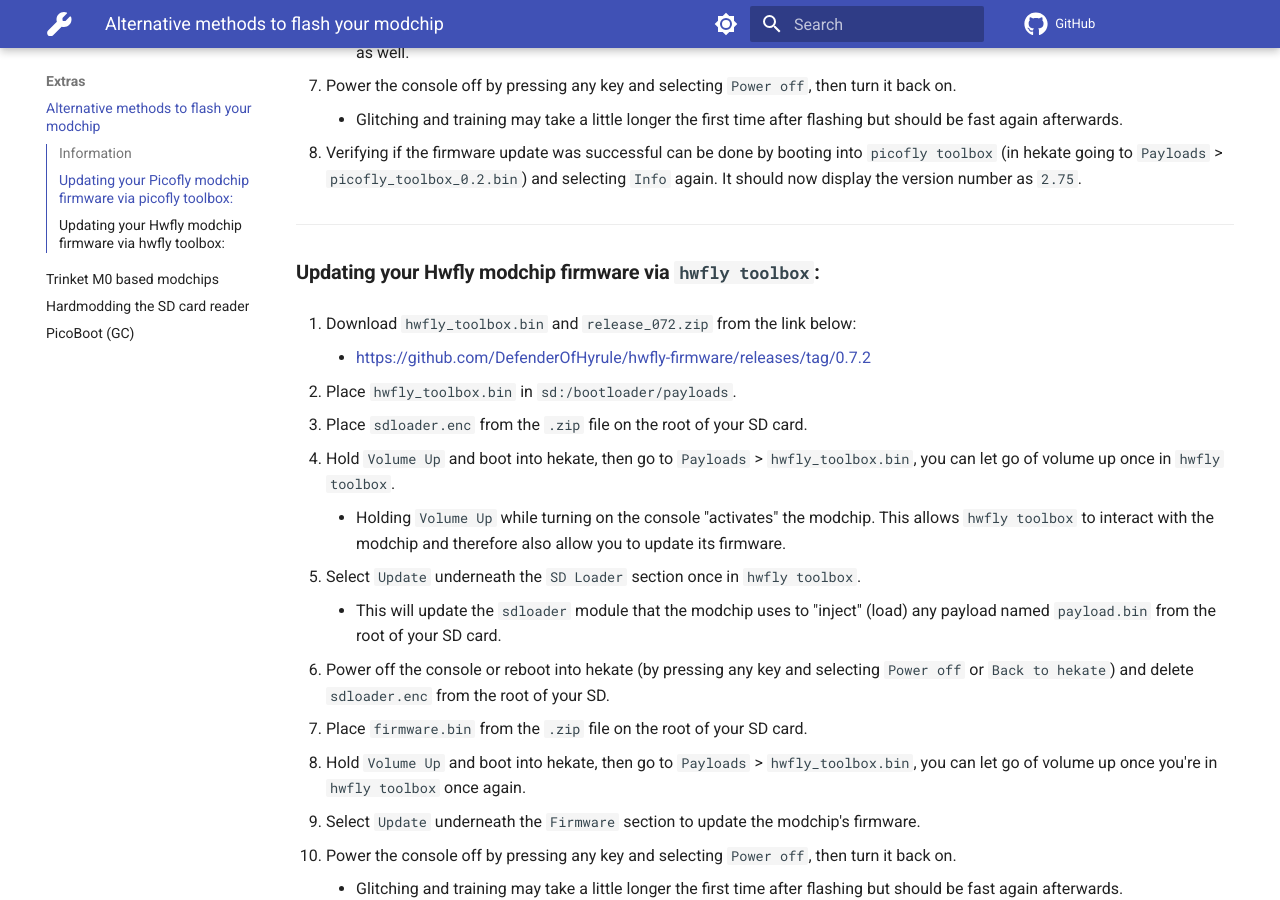
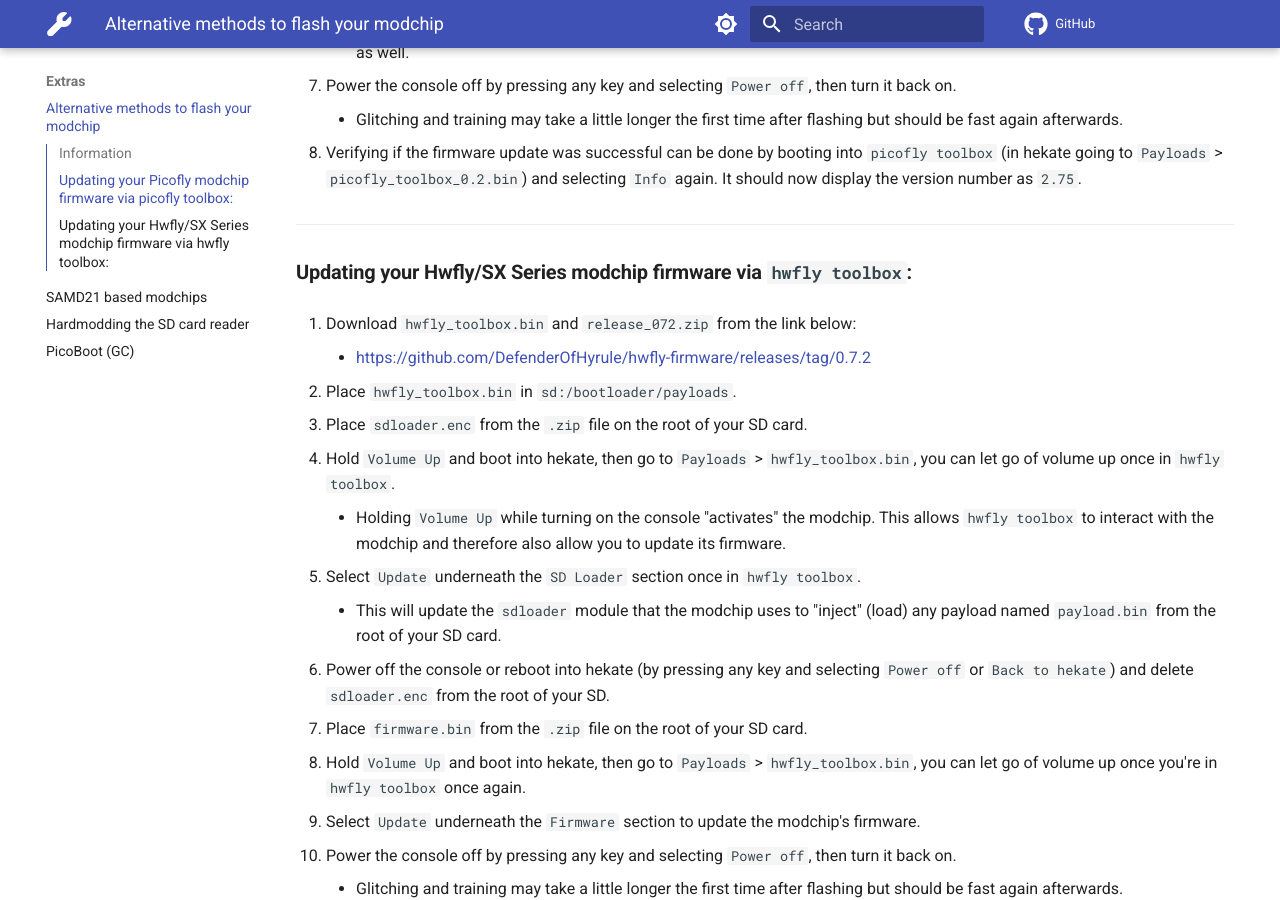
Before and after one commit to DefenderOfHyrule/defenderofhyrule.github.io, an MkDocs documentation site: the page built from docs/extras/alternate_flashing.md, in a window 1280 px wide and 900 px high, scrolled down 784 px. Built offline with MkDocs 1.6.1 and Material for MkDocs 9.7.7, drawn with Linux system fonts in a browser that asks for light colours; comment, search, counter and statistics services are not loaded.

Commit message:
wrote part of the trinket page

```diff
--- a/docs/extras/alternate_flashing.md
+++ b/docs/extras/alternate_flashing.md
@@ -32,7 +32,7 @@
 
 -----
 
-### **Updating your Hwfly modchip firmware via `hwfly toolbox`:**
+### **Updating your Hwfly/SX Series modchip firmware via `hwfly toolbox`:**
 
 1. Download `hwfly_toolbox.bin` and `release_072.zip` from the link below:
 
--- a/mkdocs.yml
+++ b/mkdocs.yml
@@ -1,6 +1,6 @@
 site_name: NH-Switch Modchip Installation Guide
 
-copyright: Copyright &copy; 2024 <a href="https://discord.gg/C29hYvh" target="_blank">DefenderOfHyrule</a>, Maintained by <a href="https://github.com/DefenderOfHyrule/defenderofhyrule.github.io">DefenderOfHyrule</a>.
+copyright: Copyright &copy; 2024 <a href="https://github.com/DefenderOfHyrule/defenderofhyrule.github.io" target="_blank">DefenderOfHyrule</a>, Maintained by <a href="https://github.com/DefenderOfHyrule/defenderofhyrule.github.io">DefenderOfHyrule</a>.
 site_description: Switch Modchip Installation Guide.
 site_author: DefenderOfHyrule
 repo_url: https://github.com/DefenderOfHyrule/defenderofhyrule.github.io
@@ -49,7 +49,7 @@
         - 'Error troubleshooting': 'troubleshooting/error_codes.md'
     - Extras:
         - 'Alternative methods to flash your modchip': 'extras/alternate_flashing.md'
-        - 'Trinket M0 based modchips': 'extras/trinket.md'
+        - 'SAMD21 based modchips': 'extras/trinket.md'
         - 'Hardmodding the SD card reader': 'extras/sdreader.md'
         - 'PicoBoot (GC)': 'extras/picoboot.md'
     - Credits:
```
Also changed, not shown: docs/extras/trinket.md (+12 -0 lines).
